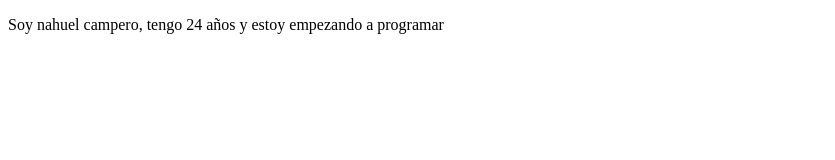
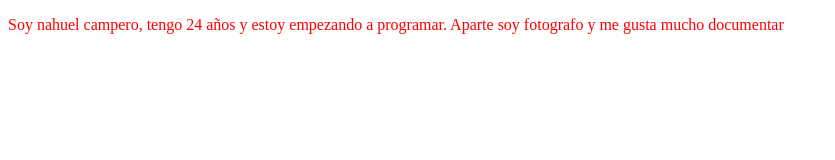
Before and after one commit to NahuelGCampero/mi-pagina, a plain HTML site: page index.html in a window 1280 px wide. Shown: the whole page, without its empty margins (0-835 px from the left). Drawn offline with Linux system fonts and the light colour scheme.

Commit message:
agrege oficio de fotografo y agregre estilo css

```diff
--- a/Styles/index.css
+++ b/Styles/index.css
@@ -0,0 +1,3 @@
+p {
+  color: red;
+}
--- a/index.html
+++ b/index.html
@@ -8,6 +8,9 @@
     <link rel="stylesheet" href="Styles/index.css" />
   </head>
   <body>
-    <p>Soy nahuel campero, tengo 24 años y estoy empezando a programar</p>
+    <p>
+      Soy nahuel campero, tengo 24 años y estoy empezando a programar. Aparte
+      soy fotografo y me gusta mucho documentar
+    </p>
   </body>
 </html>
```
